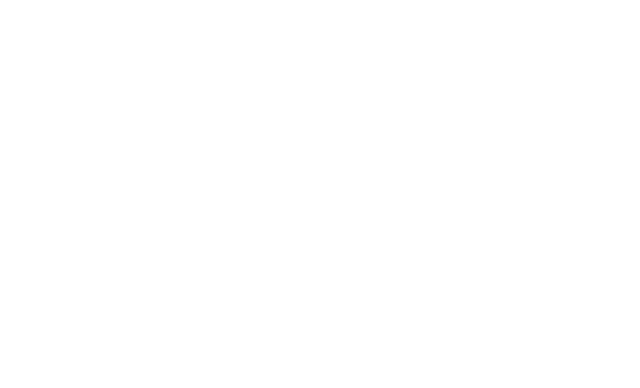
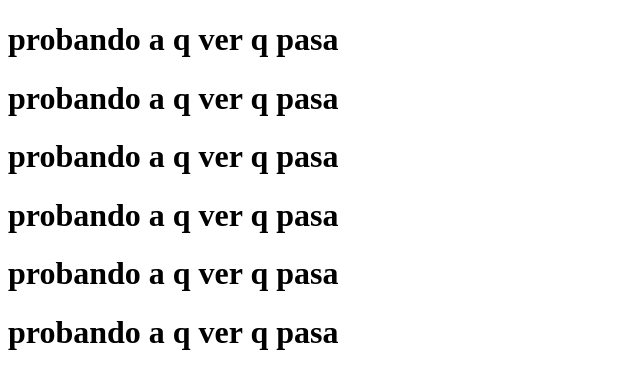
Before and after one commit to MelPruebas/1raprueba, a plain HTML site: page index.html in a window 1280 px wide. Shown: the whole page, without its empty margins (0-640 px from the left). Drawn offline with Linux system fonts and the light colour scheme.

Commit message:
agregando h1

```diff
--- a/index.html
+++ b/index.html
@@ -8,6 +8,16 @@
     <script src="./practicaJS.js"></script>
 </head>
 <body>
+    <header>
+        <h1>probando a q ver q pasa</h1>
+        <h1>probando a q ver q pasa</h1>
+        <h1>probando a q ver q pasa</h1>
+        <h1>probando a q ver q pasa</h1>
+        <h1>probando a q ver q pasa</h1>
+        <h1>probando a q ver q pasa</h1>
+    </header>
+    <main></main>
+    <footer></footer>
 
 </body>
 </html>
```
